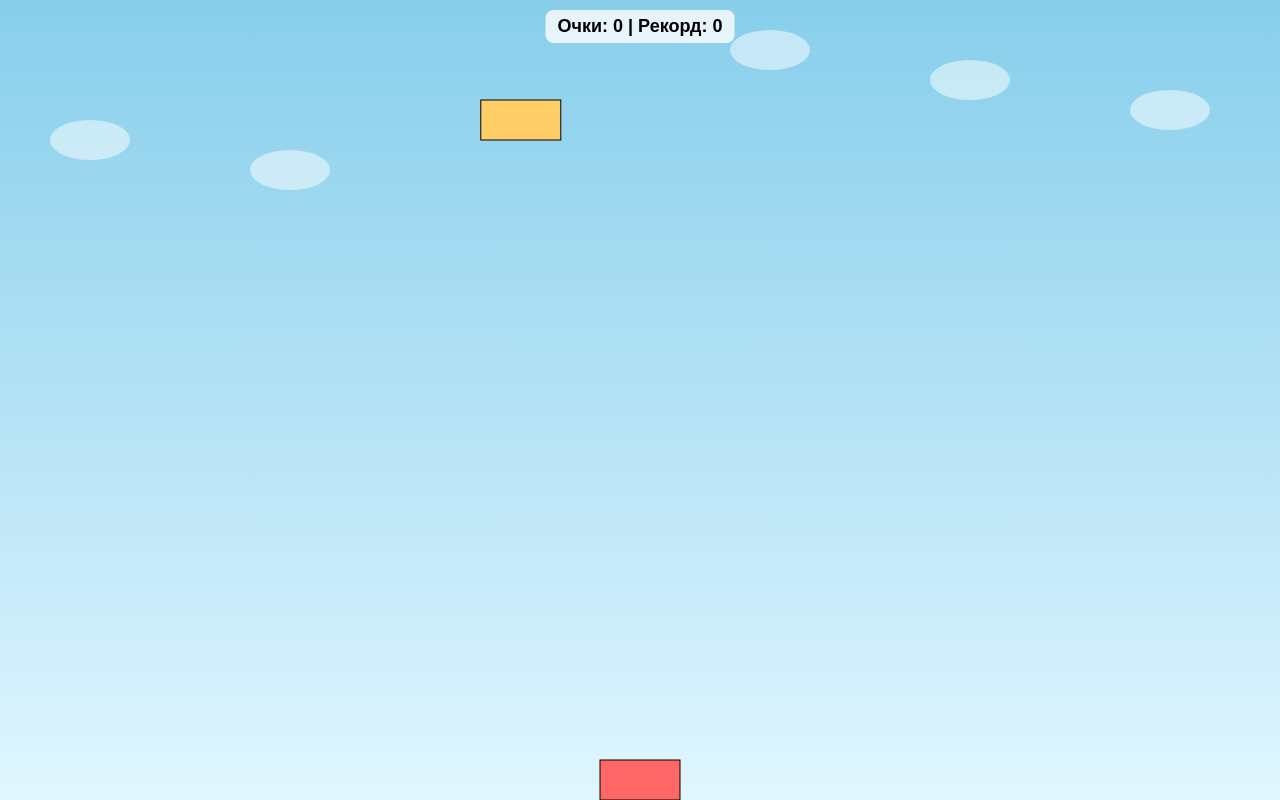
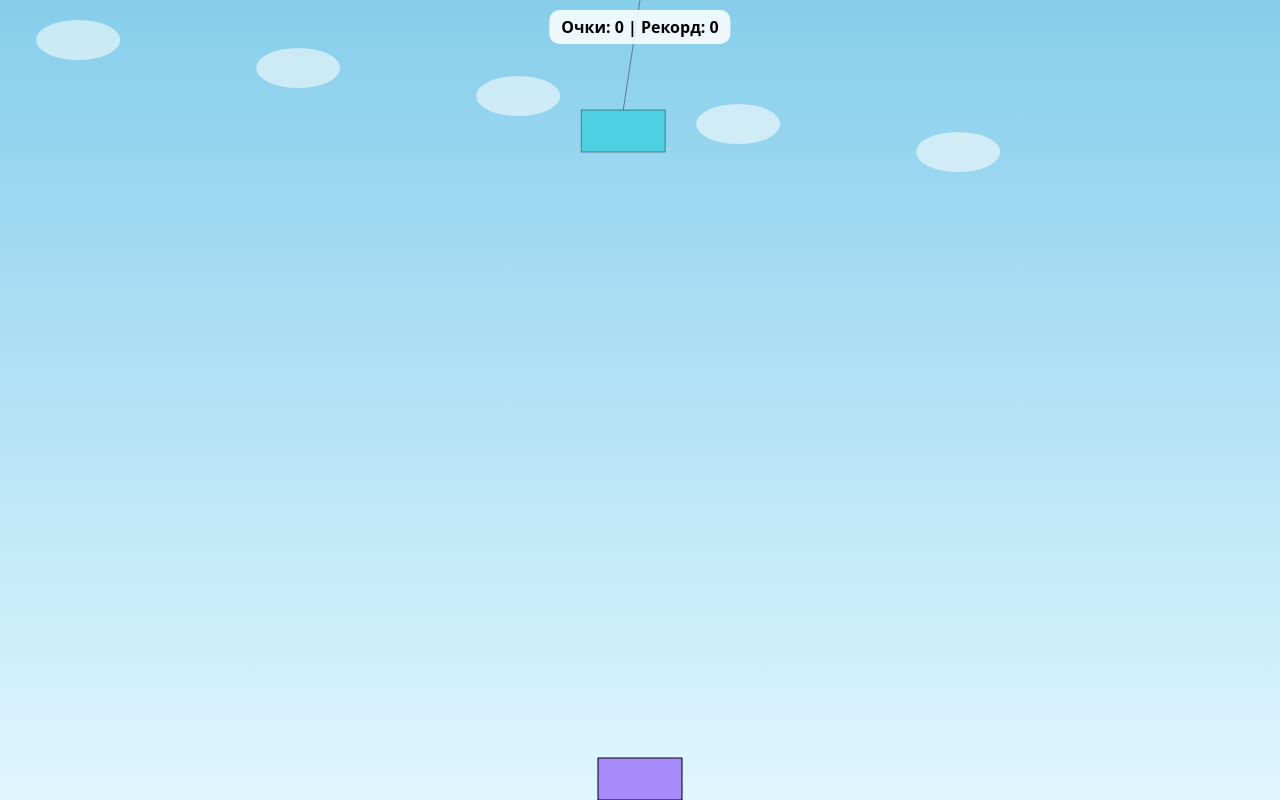
Before and after one commit to nikitaklimenkovhere-arch/tower-test, a plain HTML site: page index.html in a window 1280 px wide. Drawn offline with Linux system fonts and the light colour scheme.

Commit message:
Update index.html

```diff
--- a/index.html
+++ b/index.html
@@ -1,192 +1,133 @@
 <!DOCTYPE html>
 <html lang="ru">
 <head>
-<meta charset="UTF-8">
-<meta name="viewport" content="width=device-width, initial-scale=1.0">
-<title>Tower Bloxx Clone</title>
+<meta charset="utf-8" />
+<meta name="viewport" content="width=device-width,initial-scale=1" />
+<title>Tower Bloxx — fixed drop</title>
 <style>
-  html, body {
-    margin: 0;
-    padding: 0;
-    background: linear-gradient(#87ceeb, #e0f6ff);
-    overflow: hidden;
-    touch-action: manipulation;
-    font-family: sans-serif;
-  }
-  canvas {
-    display: block;
-    margin: 0 auto;
-    background: linear-gradient(#87ceeb, #e0f6ff);
-  }
-  #scoreBoard {
-    position: absolute;
-    top: 10px; left: 50%;
-    transform: translateX(-50%);
-    background: rgba(255,255,255,0.8);
-    padding: 6px 12px;
-    border-radius: 8px;
-    font-size: 18px;
-    font-weight: bold;
-  }
-  #message {
-    position: absolute;
-    top: 50%; left: 50%;
-    transform: translate(-50%, -50%);
-    font-size: 48px;
-    font-weight: bold;
-    color: white;
-    text-shadow: 2px 2px 4px rgba(0,0,0,0.7);
-    opacity: 0;
-    transition: opacity 0.3s ease;
-    pointer-events: none;
-  }
-  #restartBtn {
-    position: absolute;
-    top: 60%; left: 50%;
-    transform: translateX(-50%);
-    padding: 10px 20px;
-    font-size: 20px;
-    display: none;
-    background: #ff4081;
-    color: white;
-    border: none;
-    border-radius: 6px;
-  }
+  html,body{margin:0;height:100%;overflow:hidden;background:linear-gradient(#87ceeb,#e0f6ff);font-family:system-ui,Arial}
+  canvas{display:block}
+  #hud{position:fixed;left:50%;top:10px;transform:translateX(-50%);background:rgba(255,255,255,.85);padding:6px 12px;border-radius:10px;font-weight:700}
+  #msg{position:fixed;left:50%;top:50%;transform:translate(-50%,-50%);color:#fff;font-size:42px;font-weight:900;text-shadow:0 2px 6px rgba(0,0,0,.6);opacity:0;transition:.25s}
+  #restart{position:fixed;left:50%;top:62%;transform:translateX(-50%);display:none;border:none;background:#ff4b77;color:#fff;padding:10px 18px;border-radius:10px;font-size:18px}
 </style>
 </head>
 <body>
-<canvas id="game"></canvas>
-<div id="scoreBoard">Очки: 0 | Рекорд: 0</div>
-<div id="message"></div>
-<button id="restartBtn">Restart</button>
+<canvas id="cv"></canvas>
+<div id="hud">Очки: 0 | Рекорд: 0</div>
+<div id="msg"></div>
+<button id="restart">Заново</button>
 <script>
-const canvas = document.getElementById('game');
-const ctx = canvas.getContext('2d');
-let W, H;
-function resize() {
-  W = window.innerWidth;
-  H = window.innerHeight;
-  canvas.width = W;
-  canvas.height = H;
+const cv = document.getElementById('cv'), ctx = cv.getContext('2d');
+const hud = document.getElementById('hud'), msg = document.getElementById('msg'), btn = document.getElementById('restart');
+
+let W=0,H=0; const DPR = Math.min(2, window.devicePixelRatio||1);
+function resize(){ W=innerWidth; H=innerHeight; cv.width=W*DPR; cv.height=H*DPR; cv.style.width=W+"px"; cv.style.height=H+"px"; ctx.setTransform(DPR,0,0,DPR,0,0); }
+addEventListener('resize',resize); resize();
+
+const BW=84, BH=42, AMP_MIN=60, AMP_MAX= W/3;
+let blocks=[], current=null;
+let swingAngle=0, swingSpeed=0.02, amp=AMP_MIN;
+let gravity=0.65;
+let mode='swing'; // 'swing' | 'drop' | 'over'
+let score=0, best=+localStorage.getItem('tb_best')||0;
+let towerOffset=0;
+
+function rc(){ const c=['#ff6b6b','#4dd0e1','#ffd166','#6ee7b7','#a78bfa']; return c[Math.random()*c.length|0]; }
+
+function reset(){
+  blocks=[{x:W/2-BW/2,y:H-BH,width:BW,color:rc()}];
+  current={x:W/2-BW/2,y:110,width:BW,height:BH,color:rc(),vy:0,lockedX:null};
+  swingAngle=0; swingSpeed=0.02; amp=Math.min(AMP_MAX, AMP_MIN);
+  towerOffset=0; score=0; mode='swing'; btn.style.display='none';
 }
-window.addEventListener('resize', resize);
-resize();
+reset();
 
-let blocks = [];
-let currentBlock = null;
-let swingAngle = 0;
-let swingSpeed = 0.02;
-let score = 0;
-let highScore = localStorage.getItem('towerHighScore') || 0;
-let gameOver = false;
-let towerOffsetY = 0;
+function show(text){ msg.textContent=text; msg.style.opacity=1; setTimeout(()=>msg.style.opacity=0,450); }
 
-const blockWidth = 80;
-const blockHeight = 40;
-
-function startGame() {
-  blocks = [{x: W/2 - blockWidth/2, y: H - blockHeight, width: blockWidth, color: randColor()}];
-  currentBlock = {x: W/2 - blockWidth/2, y: 100, width: blockWidth, color: randColor()};
-  swingAngle = 0;
-  swingSpeed = 0.02;
-  score = 0;
-  gameOver = false;
-  towerOffsetY = 0;
-  document.getElementById('restartBtn').style.display = 'none';
+function drop(){
+  if(mode!=='swing') return;
+  // зафиксировать X и перевести в падение
+  const ropeX = W/2 + Math.sin(swingAngle)*amp;
+  current.lockedX = ropeX - BW/2; // фиксируем
+  current.vy = 0;
+  mode='drop';
 }
 
-function randColor() {
-  const colors = ['#ff6666', '#66cc66', '#66a3ff', '#ffcc66', '#cc66ff'];
-  return colors[Math.floor(Math.random()*colors.length)];
+function end(){
+  mode='over';
+  if(score>best){ best=score; localStorage.setItem('tb_best', best); }
+  btn.style.display='block';
 }
 
-function dropBlock() {
-  if (gameOver) return;
-  let lastBlock = blocks[blocks.length-1];
-  let centerX = W/2 + Math.sin(swingAngle) * (W/3);
-  currentBlock.x = centerX - blockWidth/2;
-  // Drop animation until collision
-  let dropInterval = setInterval(()=>{
-    currentBlock.y += 10;
-    if (currentBlock.y + blockHeight >= lastBlock.y) {
-      clearInterval(dropInterval);
-      // Check hit accuracy
-      let diff = Math.abs((currentBlock.x + blockWidth/2) - (lastBlock.x + blockWidth/2));
-      if (diff < 5) {
-        showMessage('PERFECT');
-        score += 3;
-      } else if (diff < blockWidth/2) {
-        showMessage('GOOD');
-        score += 1;
-      } else {
-        showMessage('MISS');
-        endGame();
-        return;
-      }
-      blocks.push({...currentBlock});
-      currentBlock = {x: W/2 - blockWidth/2, y: 100 - towerOffsetY, width: blockWidth, color: randColor()};
-      swingSpeed += 0.002;
-      if (blocks.length * blockHeight > H/2) {
-        towerOffsetY += blockHeight;
-        blocks.forEach(b => b.y += blockHeight);
-      }
+function logic(){
+  if(mode==='swing'){
+    // усиливаем амплитуду постепенно с высотой
+    swingAngle += swingSpeed;
+  } else if(mode==='drop'){
+    current.y += current.vy; current.vy += gravity;
+    const last = blocks[blocks.length-1];
+    if(current.y+BH >= last.y){
+      current.y = last.y - BH;
+      // точность
+      const diff = Math.abs((current.lockedX+BW/2) - (last.x+BW/2));
+      if(diff < 5){ show('PERFECT'); score+=3; amp = Math.max(AMP_MIN, amp*0.98); }
+      else if(diff < BW/2){ show('GOOD'); score+=1; }
+      else { show('MISS'); return end(); }
+      // положить блок
+      blocks.push({x:current.lockedX,y:current.y,width:BW,color:current.color});
+      // новый блок
+      current={x:W/2-BW/2,y:110 - towerOffset,width:BW,height:BH,color:rc(),vy:0,lockedX:null};
+      // усложнение
+      swingSpeed = Math.min(0.045, swingSpeed+0.0025);
+      amp = Math.min(AMP_MAX, amp*1.04);
+      // скролл вверх
+      if(blocks.length*BH > H*0.55){ towerOffset += BH; blocks.forEach(b=>b.y+=BH); }
+      mode='swing';
     }
-  }, 16);
+  }
 }
 
-function endGame() {
-  gameOver = true;
-  if (score > highScore) {
-    highScore = score;
-    localStorage.setItem('towerHighScore', highScore);
+function clouds(){
+  ctx.fillStyle='rgba(255,255,255,.55)';
+  for(let i=0;i<5;i++){
+    const x = ((Date.now()/22)+(i*220))% (W+240) - 120;
+    const y = 40 + i*28;
+    ctx.beginPath(); ctx.ellipse(x,y,42,20,0,0,Math.PI*2); ctx.fill();
   }
-  document.getElementById('restartBtn').style.display = 'block';
 }
 
-function showMessage(text) {
-  const msg = document.getElementById('message');
-  msg.textContent = text;
-  msg.style.opacity = 1;
-  setTimeout(()=>{ msg.style.opacity = 0; }, 500);
+function draw(){
+  ctx.clearRect(0,0,W,H);
+  clouds();
+
+  // башня
+  for(const b of blocks){
+    ctx.fillStyle=b.color; ctx.fillRect(b.x,b.y,BW,BH);
+    ctx.strokeStyle='#000'; ctx.strokeRect(b.x,b.y,BW,BH);
+  }
+
+  if(mode==='swing'){
+    // кран + болтающийся блок (рисуем по маятнику)
+    const ropeX = W/2 + Math.sin(swingAngle)*amp;
+    ctx.strokeStyle='rgba(0,0,0,.4)'; ctx.beginPath(); ctx.moveTo(W/2,0); ctx.lineTo(ropeX, current.y); ctx.stroke();
+    ctx.fillStyle=current.color; ctx.fillRect(ropeX-BW/2, current.y, BW, BH); ctx.strokeRect(ropeX-BW/2, current.y, BW, BH);
+  } else if(mode==='drop'){
+    // падающий блок по зафиксированному X
+    ctx.fillStyle=current.color; ctx.fillRect(current.lockedX, current.y, BW, BH);
+    ctx.strokeStyle='#000'; ctx.strokeRect(current.lockedX, current.y, BW, BH);
+  }
+
+  hud.textContent = `Очки: ${score} | Рекорд: ${best}`;
 }
 
-function draw() {
-  ctx.clearRect(0,0,W,H);
-  // Draw clouds (simple parallax)
-  ctx.fillStyle = 'rgba(255,255,255,0.5)';
-  for (let i=0;i<5;i++) {
-    let cloudX = (Date.now()/20 + i*200) % W;
-    let cloudY = 50 + i*30;
-    ctx.beginPath();
-    ctx.ellipse(cloudX, cloudY, 40, 20, 0, 0, Math.PI*2);
-    ctx.fill();
-  }
-  // Draw tower
-  for (let b of blocks) {
-    ctx.fillStyle = b.color;
-    ctx.fillRect(b.x, b.y, b.width, blockHeight);
-    ctx.strokeStyle = 'black';
-    ctx.strokeRect(b.x, b.y, b.width, blockHeight);
-  }
-  // Draw swinging block
-  if (!gameOver && currentBlock) {
-    let centerX = W/2 + Math.sin(swingAngle) * (W/3);
-    ctx.fillStyle = currentBlock.color;
-    ctx.fillRect(centerX - blockWidth/2, currentBlock.y, blockWidth, blockHeight);
-    ctx.strokeRect(centerX - blockWidth/2, currentBlock.y, blockWidth, blockHeight);
-    swingAngle += swingSpeed;
-  }
-  document.getElementById('scoreBoard').textContent = `Очки: ${score} | Рекорд: ${highScore}`;
-  requestAnimationFrame(draw);
-}
+function frame(){ logic(); draw(); requestAnimationFrame(frame); }
+requestAnimationFrame(frame);
 
-canvas.addEventListener('click', dropBlock);
-canvas.addEventListener('touchstart', e => { e.preventDefault(); dropBlock(); });
-
-document.getElementById('restartBtn').addEventListener('click', startGame);
-
-startGame();
-draw();
+// ввод
+cv.addEventListener('click', drop, {passive:true});
+cv.addEventListener('touchstart', (e)=>{ e.preventDefault(); drop(); }, {passive:false});
+btn.addEventListener('click', reset);
 </script>
 </body>
 </html>
```
